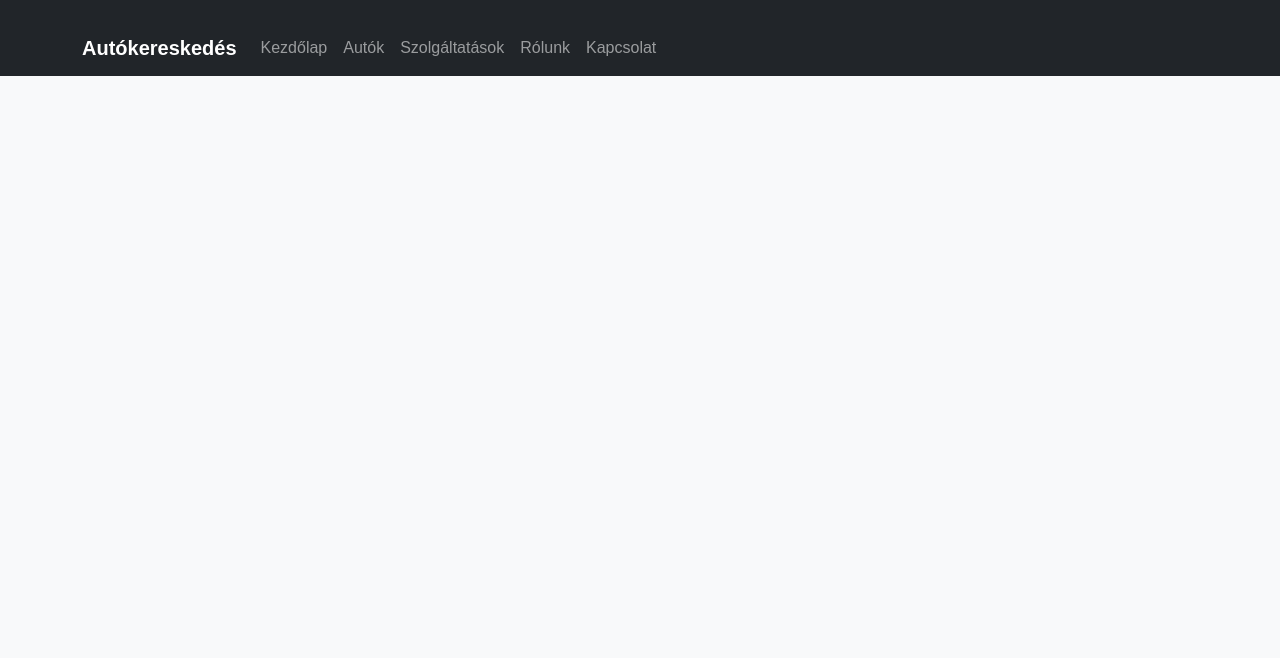
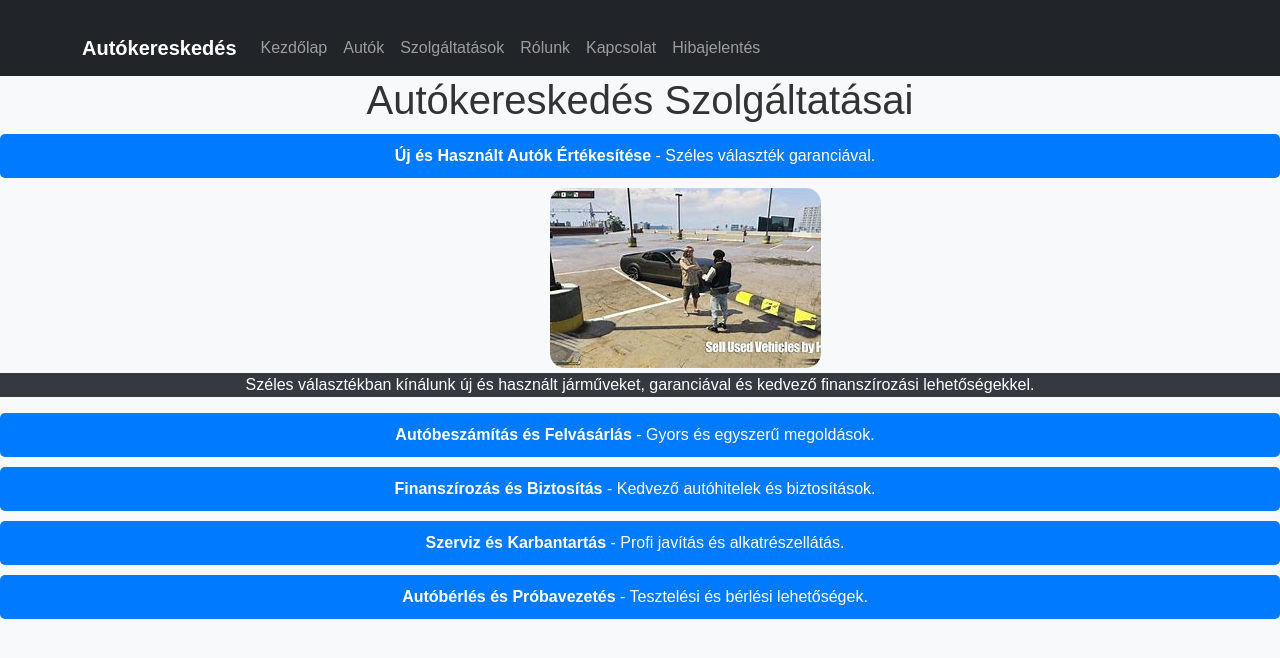
Before and after one commit to Potyeszka/WEBProg, a plain HTML site: page szolgaltatasok.html in a window 1280 px wide. Drawn offline with nearby package versions, Linux system fonts and the light colour scheme.

Commit message:
szolgaltatasok kezdeti html+css

```diff
--- a/styles.css
+++ b/styles.css
@@ -10,7 +10,6 @@ h1 {
 
 .navbar-brand {
     font-weight: bold;
-
 }
 
 .container {
@@ -48,3 +47,44 @@ h1 {
     width: 196px;
     height:  196px;
 }
+
+.szolgaltataskok{
+    background: white;
+            padding: 20px;
+            border-radius: 10px;
+            box-shadow: 0px 0px 10px rgba(0, 0, 0, 0.1);
+            max-width: 600px;
+            text-align: center;
+}
+
+.szolgh1 {
+    color: #333;
+    text-align: center;
+}
+.szolgul {
+    list-style-type: none;
+    padding: 0;
+}
+.szolgli {
+    background: #007bff;
+    color: white;
+    margin: 10px 0;
+    padding: 10px;
+    border-radius: 5px;
+    text-align: center;
+    padding-left: 0%;
+}
+
+.szolgszoveg {
+    text-align: center;
+    background: #343a40;
+    color: white;
+
+}
+
+.szolgimg {
+    margin-left: 43%;
+    border-radius: 15px;
+    margin-bottom: 5px;
+
+}
--- a/szolgaltatasok.html
+++ b/szolgaltatasok.html
@@ -10,7 +10,7 @@
 <body>
     <nav class="navbar navbar-expand-lg navbar-dark bg-dark">
         <div class="container">
-            <a class="navbar-brand" href="#">Autókereskedés</a>
+            <a class="navbar-brand" href="index.html">Autókereskedés</a>
             <button class="navbar-toggler" type="button" data-bs-toggle="collapse" data-bs-target="#navbarNav">
                 <span class="navbar-toggler-icon"></span>
             </button>
@@ -21,10 +21,24 @@
                     <li class="nav-item"><a class="nav-link" href="szolgaltatasok.html">Szolgáltatások</a></li>
                     <li class="nav-item"><a class="nav-link" href="rolunk.html">Rólunk</a></li>
                     <li class="nav-item"><a class="nav-link" href="kapcsolat.html">Kapcsolat</a></li>
+                    <li class="nav-item"><a class="nav-link" href="chat.html">Hibajelentés</a></li>
                 </ul>
             </div>
         </div>
     </nav>
 
+    <div class="szolgaltatasok">
+        <h1 class="szolgh1">Autókereskedés Szolgáltatásai</h1>
+        <ul class="szolgul">
+            <li class="szolgli"><strong>Új és Használt Autók Értékesítése</strong> - Széles választék garanciával.</li>
+            <img src="vehiclesell.jpg" alt="Új és Használt Autók Értékesítése" class="szolgimg">
+            <p class="szolgszoveg">Széles választékban kínálunk új és használt járműveket, garanciával és kedvező finanszírozási lehetőségekkel.</p>
+            <li class="szolgli"><strong>Autóbeszámítás és Felvásárlás</strong> - Gyors és egyszerű megoldások.</li>
+            <li class="szolgli"><strong>Finanszírozás és Biztosítás</strong> - Kedvező autóhitelek és biztosítások.</li>
+            <li class="szolgli"><strong>Szerviz és Karbantartás</strong> - Profi javítás és alkatrészellátás.</li>
+            <li class="szolgli"><strong>Autóbérlés és Próbavezetés</strong> - Tesztelési és bérlési lehetőségek.</li>
+        </ul>
+    </div>
+
 </body>
 </html>
```
Also changed, not shown: index.html (+2 -2 lines), vehiclesell.jpg (added).
